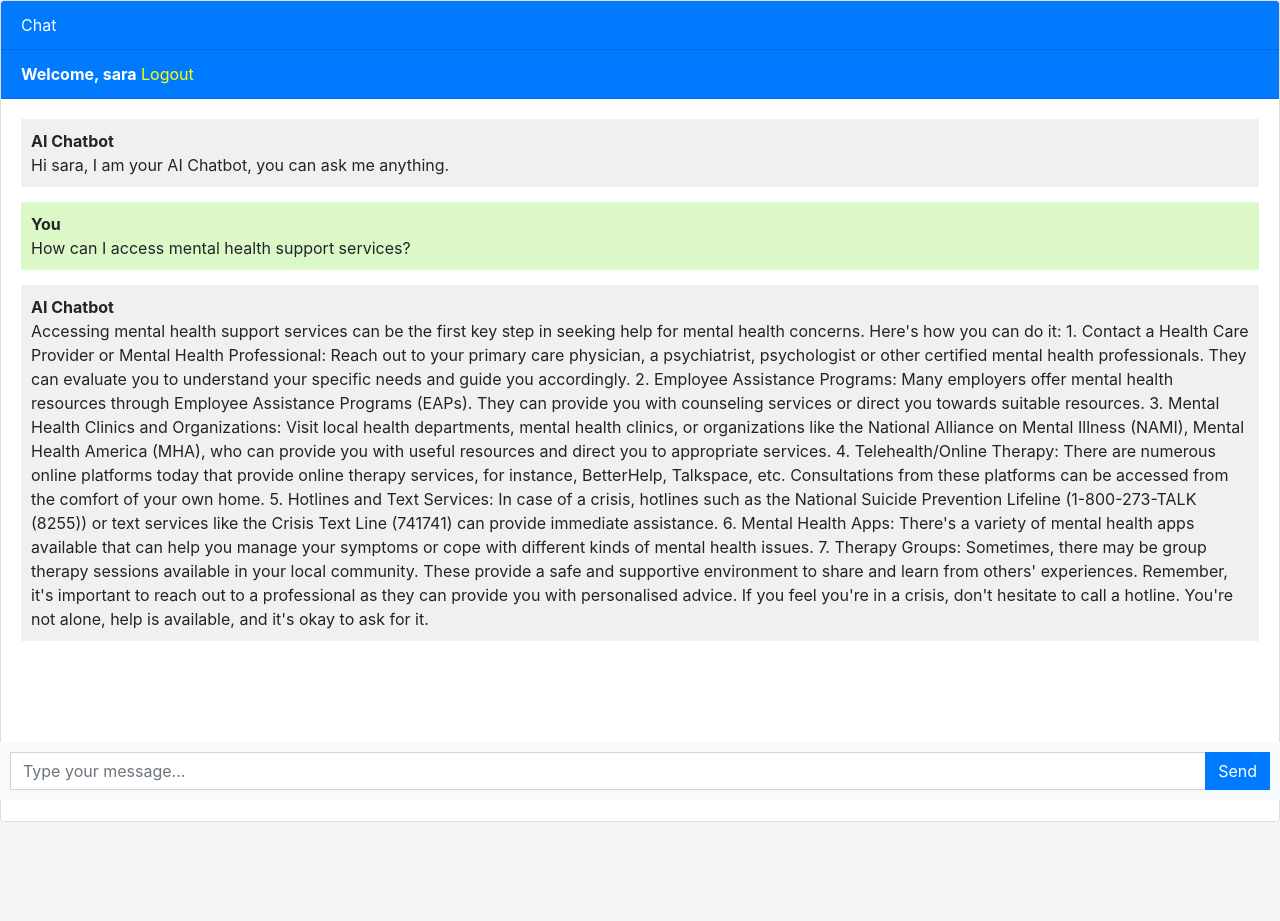
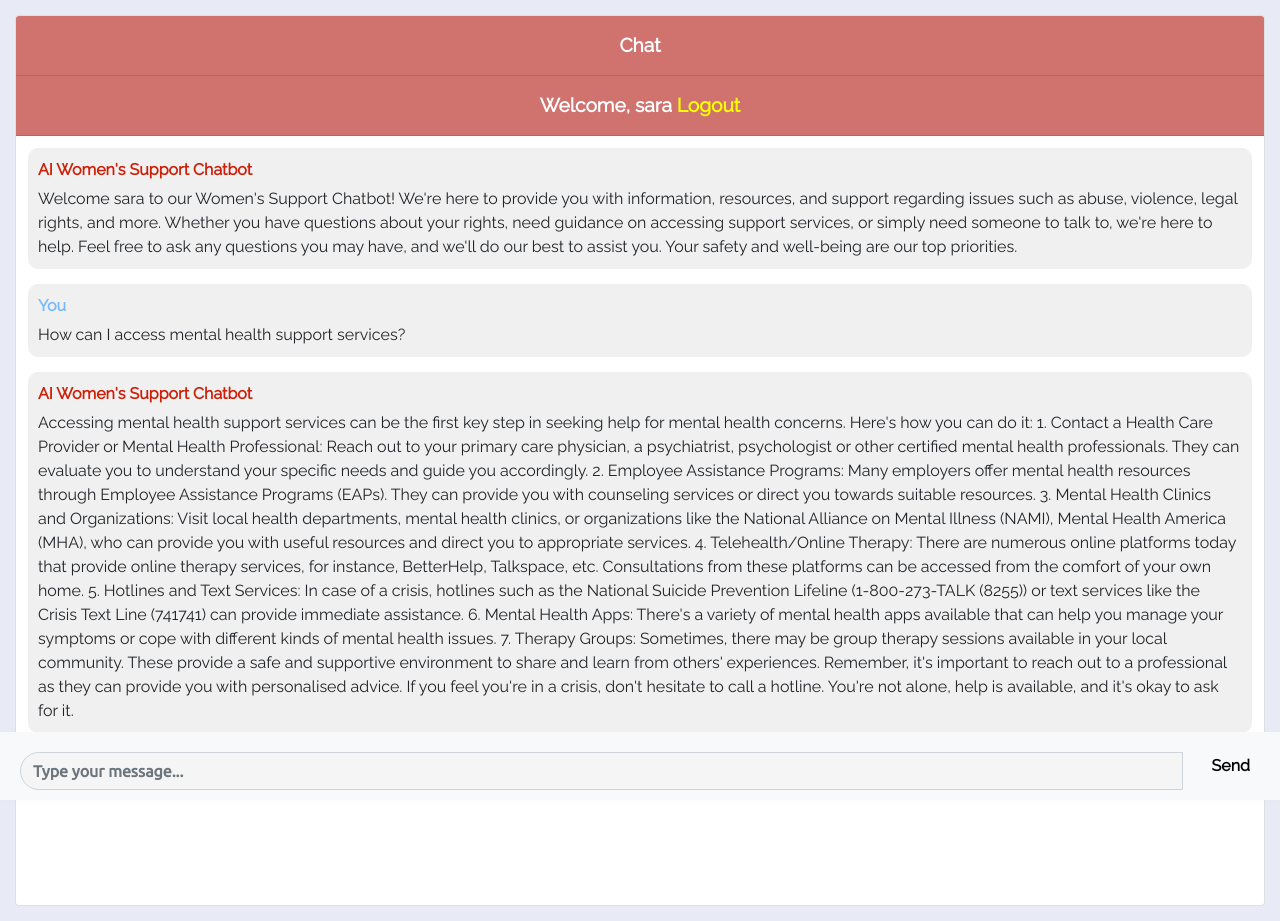
Before and after one commit to samrous6213/women-responding-chatbot, a Django app: page / in a window 1280 px wide. Before the commit the page ends 822 px from the top, so only its background shows below. Run offline with Django 4.2, Linux system fonts and the light colour scheme; a user stored in the database is signed in; data comes from the database, SQL or seed files in the repository; some libraries are stand-ins or nearby versions.

Commit message:
Update chatbot.html

```diff
--- a/django_chatbot/templates/chatbot.html
+++ b/django_chatbot/templates/chatbot.html
@@ -2,37 +2,41 @@
 
 {% block styles %}
 <style>
-    body, html {
+    @import url("https://fonts.googleapis.com/css?family=Raleway|Ubuntu&display=swap");
+
+body {
+    background: #E8EBF5;
+    padding: 0;
+    margin: 0;
+    font-family: Raleway;
+}
+
+.chat-container {
     height: 100%;
+    display: flex;
+    flex-direction: column;
+    background: #fff;
+    border-radius: 15px;
+    box-shadow: 0 0 10px rgba(0, 0, 0, 0.005);
+    margin: 15px;
 }
+
+.card-header {
+    background-color: #D0736F; /* Couleur de fond distincte */
+    color: #ffffff; /* Texte en blanc pour une meilleure lisibilité */
+    padding: 15px 20px; /* Espacement amélioré */
+    font-size: 1.2em;
+    font-weight: bold;
+    text-align: center; /* Centrer le texte pour une meilleure apparence */
+    /*border-radius: 5px 5px 0 0;  Coins arrondis pour le header */
+}
+
 
 .messages-box {
     flex: 1;
     overflow-y: auto;
-    }
-
-    .messages-list {
-      padding-left: 0;
-    }
-
-    .message {
-      margin-bottom: 15px;
-      list-style: none;
-    }
-
-    .message-text {
-      padding: 10px;
-      border-radius: 5px;
-    }
-
-    .sent {
-      background-color: #dcf8c6;
-      align-self: flex-end;
-    }
-
-    .received {
-      background-color: #f1f0f0;
-      align-self: flex-start;
+    background: #ffffff;
+    padding: 12px;
 }
 
 .message-form {
@@ -43,23 +47,89 @@
     right: 0;
     padding: 10px;
     background-color: #f8f9fa;
+    box-shadow: 0 0 10px rgba(0, 0, 0, 0.015);
 }
 
 .message-input {
     flex: 1;
-      border-radius: 0;
-      border-right: none;
+    border-radius: 50px;
+    background: whitesmoke;
+    margin: 10px ;
+    font-family: ubuntu;
+    font-weight: 600;
+    color: #444;
+    width: 280px;
 }
 
 .btn-send {
-      border-radius: 0;
+  background-color: transparent; /* Supprime le fond */
+    border: none; /* Supprime la bordure */
+    color: #000000; /* Couleur du texte */
+    font-size: 16px; /* Taille du texte */
+    font-weight: bold; /* Gras */
+    padding: 10px 20px; /* Espacement interne */
+    cursor: pointer; /* Changer le curseur en main lorsqu'on passe dessus */
+    box-shadow: none; /* Supprime l'ombre */
+    -webkit-box-shadow: none; /* Pour la compatibilité avec les navigateurs WebKit */
+    -moz-box-shadow: none; /* Pour la compatibilité avec les navigateurs Mozilla */
+
+}
+.btn-send:hover {
+  background-color: transparent; /* Supprime le fond */
+    border: none; /* Supprime la bordure */
+    color: #000000; /* Couleur du texte */
+    font-size: 16px; /* Taille du texte */
+    font-weight: bold; /* Gras */
+    padding: 10px 20px; /* Espacement interne */
+    cursor: pointer; /* Changer le curseur en main lorsqu'on passe dessus */
+    box-shadow: none; /* Supprime l'ombre */
+    -webkit-box-shadow: none; /* Pour la compatibilité avec les navigateurs WebKit */
+    -moz-box-shadow: none; /* Pour la compatibilité avec les navigateurs Mozilla */
+
   }
 
-    .chat-container {
-      height: 100%;
+  .btn-send:focus {
+    box-shadow: none;
+    -webkit-box-shadow: none;
+    -moz-box-shadow: none;
+    outline: none; /* Supprime l'outline par défaut qui peut apparaître */
+}
+
+.message-text {
     display: flex;
     flex-direction: column;
+    max-width: 100%; /* Limite la largeur du message */
+    padding: 10px;
+    margin-bottom: 15px;
+    border-radius: 10px;
+    background-color: #f1f0f0; /* Couleur de fond pour les messages */
 }
+
+.message-sender {
+    font-weight: bold;
+    margin-bottom: 5px;
+}
+
+.bot{
+    color: #cd1f08;
+
+}
+
+.you {
+    color: #75baff;
+}
+.message-content {
+    word-wrap: break-word;
+}
+
+
+
+@media screen and (max-width: 450px) {
+    .chat-container {
+        min-width: 100% !important;
+    }
+}
+
   </style>
 {% endblock %}
 
@@ -67,11 +137,11 @@
 {% block content %}
 <div class="chat-container">
   <div class="card flex-grow-1">
-    <div class="card-header bg-primary text-white">Chat</div>
+    <div class="card-header  text-white">Chat</div>
     {% if user.is_authenticated %}
-    <div class="card-header bg-primary text-white"><b>Welcome, {{user.username}}</b>   <a style="color: yellow;" href="logout">Logout</a></div>
+    <div class="card-header  text-white"><b>Welcome, {{user.username}}</b>   <a style="color: yellow;" href="logout">Logout</a></div>
     {% else %}
-    <div class="card-header bg-primary text-white"><a style="color: yellow" href="login">Login</a>   <a style="color: yellow;" href="register">Register</a></div>
+    <div class="card-header  text-white"><a style="color: yellow" href="login">Login</a>   <a style="color: yellow;" href="register">Register</a></div>
     {% endif %}
     <div class="card-body messages-box">
 
@@ -79,11 +149,11 @@
 
          <li class="message received">
           <div class="message-text">
-            <div class="message-sender">
-              <b>AI Chatbot</b>
+            <div class="message-sender bot">
+              <b>AI Women's Support Chatbot</b>
             </div>
             <div class="message-content">
-              Hi {{user.username}}, I am your AI Chatbot, you can ask me anything.
+              Welcome {{user.username}} to our Women's Support Chatbot! We're here to provide you with information, resources, and support regarding issues such as abuse, violence, legal rights, and more. Whether you have questions about your rights, need guidance on accessing support services, or simply need someone to talk to, we're here to help. Feel free to ask any questions you may have, and we'll do our best to assist you. Your safety and well-being are our top priorities.
             </div>
           </div>
         </li>
@@ -92,7 +162,7 @@
           {% if chat.user == request.user %}
           <li class="message sent">
             <div class="message-text">
-              <div class="message-sender">
+              <div class="message-sender you">
                 <b>You</b>
               </div>
               <div class="message-content">
@@ -103,8 +173,8 @@
 
           <li class="message received">
             <div class="message-text">
-              <div class="message-sender">
-                <b>AI Chatbot</b>
+              <div class="message-sender bot">
+                <b>AI Women's Support Chatbot</b>
               </div>
               <div class="message-content">
                 {{chat.response}}
@@ -128,7 +198,7 @@
     <div class="input-group">
       <input type="text" class="form-control message-input" placeholder="Type your message...">
       <div class="input-group-append">
-        <button type="submit" class="btn btn-primary btn-send">Send</button>
+        <button type="submit" class="btn btn-sm btn-primary btn-send">Send</button>
       </div>
     </div>
   </form>
@@ -177,8 +247,8 @@
         messageItem.classList.add('message', 'received');
         messageItem.innerHTML = `
         <div class="message-text">
-            <div class="message-sender">
-              <b>AI Chatbot</b>
+            <div class="message-sender bot">
+              <b>AI Women's Support Chatbot</b>
             </div>
             <div class="message-content">
                 ${response}
```
Lines whose indentation alone changed are shown as unchanged.
